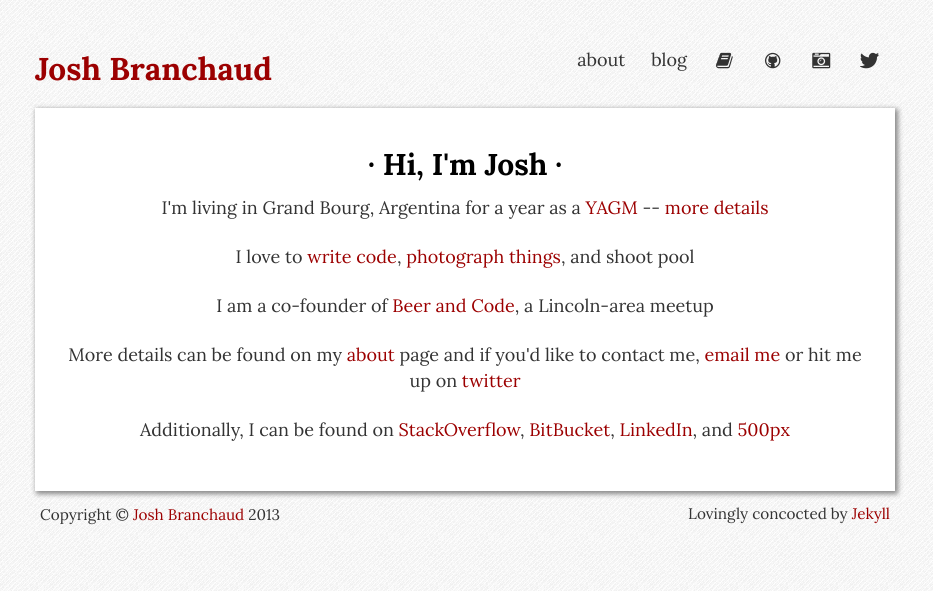
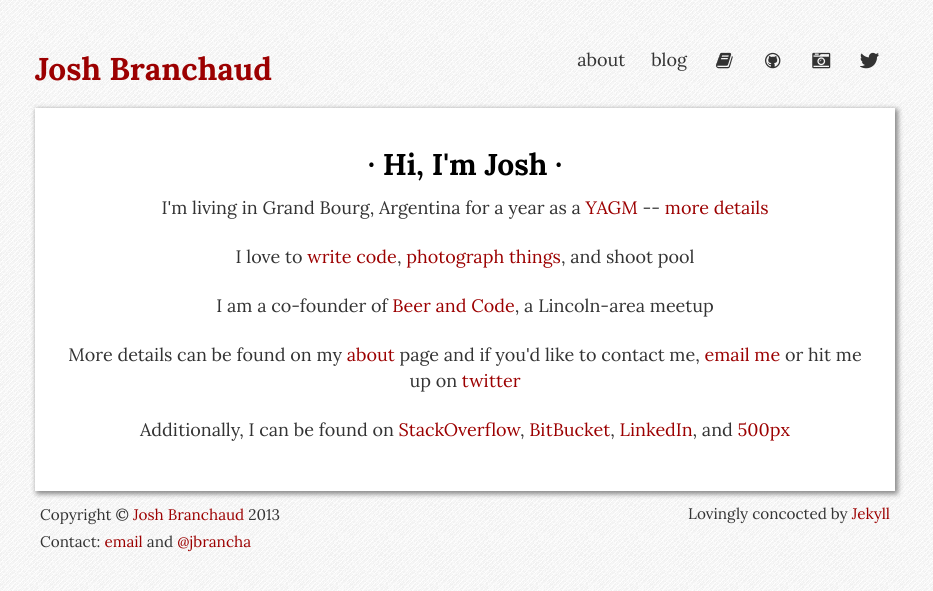
Before and after one commit to jbranchaud/blog, a Jekyll site: the page built from index.html, in a window 1280 px wide. Shown: the top 591 px of the page, without its empty margins (175-1108 px from the left). Built offline with Jekyll 4.4.1, drawn with Linux system fonts in a browser that asks for light colours.

Commit message:
Updating the default layout with some contact details in the footer.

```diff
--- a/_layouts/default.html
+++ b/_layouts/default.html
@@ -13,7 +13,7 @@
     <meta name="viewport" content="width=device-width, initial-scale=1.0" />
 
     <!-- Atom Feed -->
-    <link href="/feed/" rel="alternate" title="Josh Branchaud's Blog Post Feed" type="application/atom+xml">
+    <link href="/" rel="alternate" title="Josh Branchaud's Blog Post Feed" type="application/atom+xml">
 
 	<!-- Add normalize.css which enables browsers to render all elements more consistently and in line with modern standards as it only targets particular styles that need normalizing -->
 	<link href="/css/normalize.css" rel="stylesheet" media="all" />
@@ -87,7 +87,14 @@
         <small class="pull-right">Lovingly concocted by <a href="http://jekyllrb.com/">Jekyll</a></small>
 
 		<!-- Copyright information can be contained within the <small> element. The <time> element is used here to indicate that the '2012' is a date -->
-		<small>Copyright &copy; <a href="http://joshbranchaud.com">Josh Branchaud</a> <time datetime="2013">2013</time></small>
+		<small>Copyright &copy; <a href="http://joshbranchaud.com">Josh
+                Branchaud</a> <time datetime="2013">2013</time></small><br />
+        <small>
+            Contact:
+            <a href="mailto:jbranchaud@gmail.com">email</a>
+            and
+            <a href="http://twitter.com/jbrancha">@jbrancha</a>
+        </small>
 
 	</footer>
 
```
